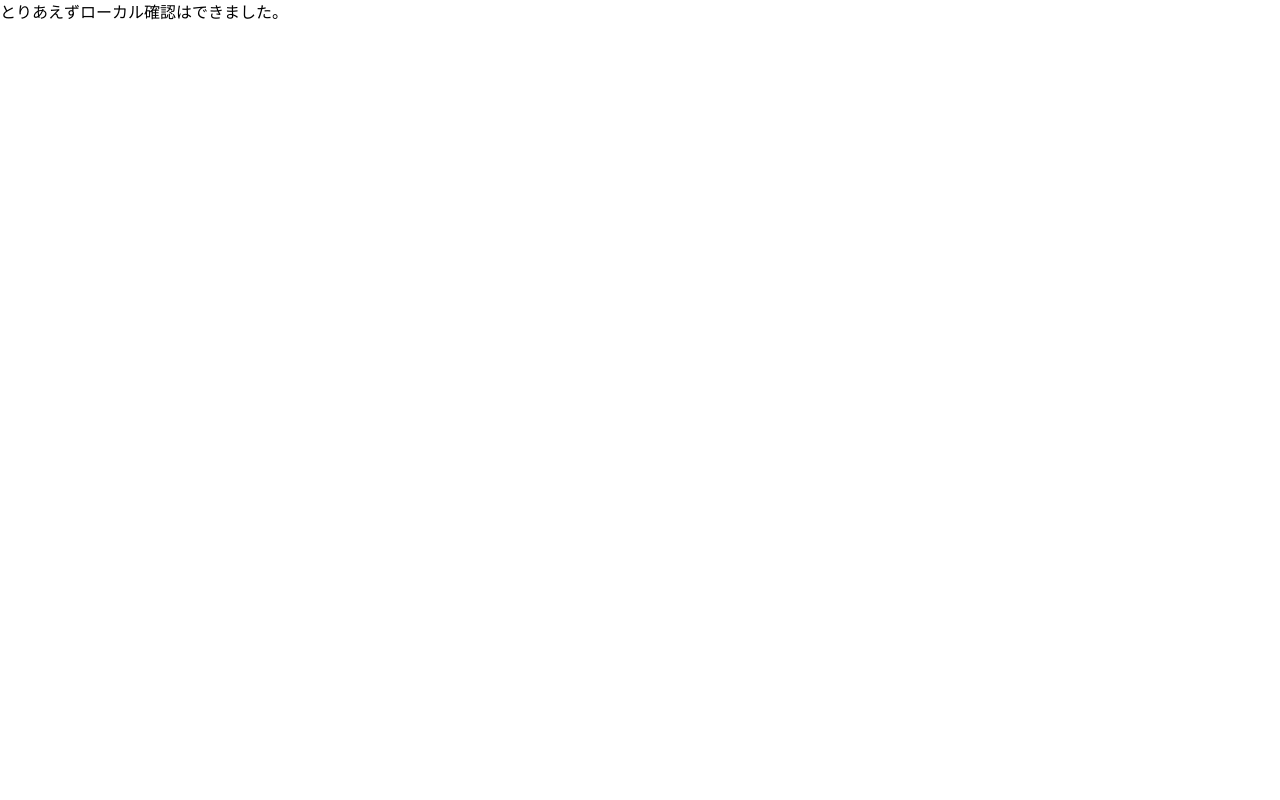
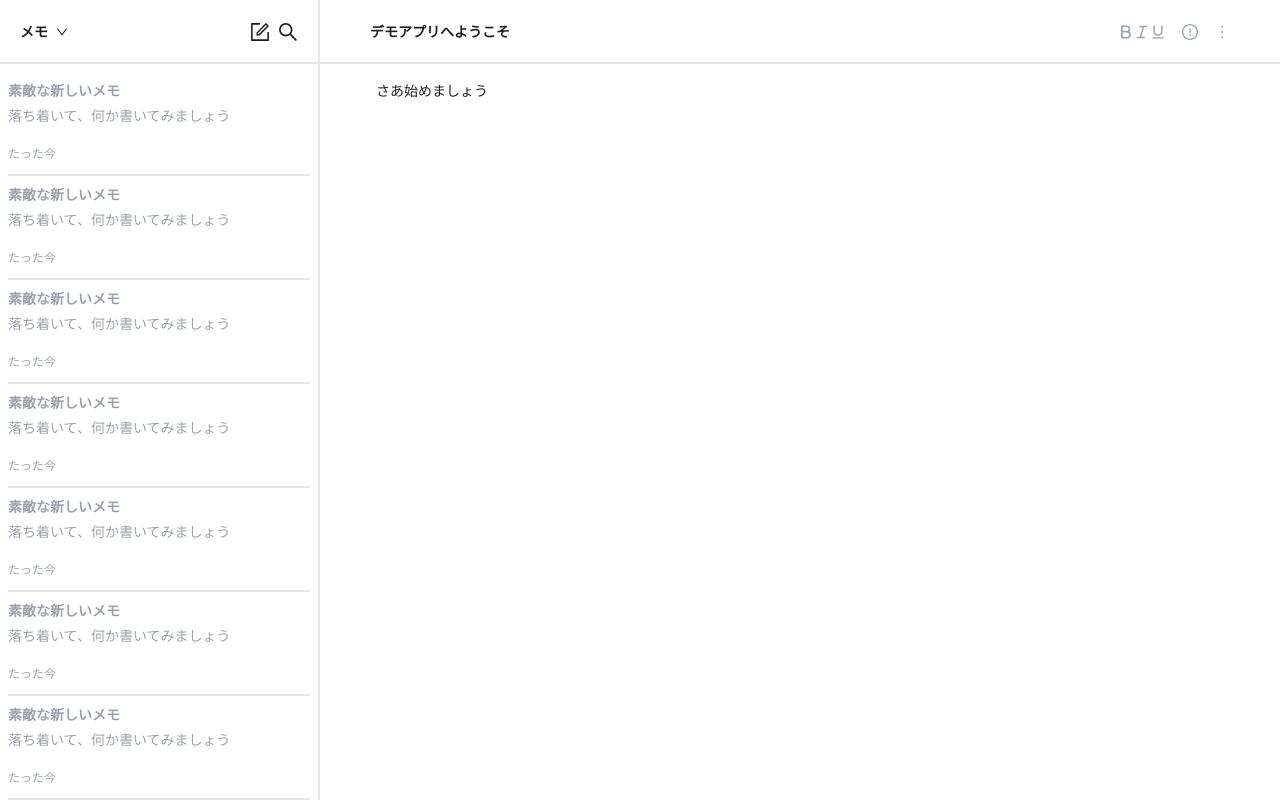
Before and after one commit to wada-mitsuki/bear-trace, a Next.js app: page / in a window 1280 px wide. Shown: the top 800 px of the page. Built offline with nearby package versions, Linux system fonts and the light colour scheme.

Commit message:
UIの未完成。挙動、未実装。

```diff
--- /dev/null
+++ b/components/base/Contents.tsx
@@ -0,0 +1,35 @@
+import {
+  BoldOutlined,
+  ExclamationCircleOutlined,
+  ItalicOutlined,
+  MoreOutlined,
+  UnderlineOutlined,
+} from '@ant-design/icons';
+import { Flex } from 'antd';
+import { Content, Header } from 'antd/lib/layout/layout';
+import React from 'react';
+
+export const Contents = () => {
+  return (
+    <Content>
+      <Header className="top-0 right-0 bg-white border-b-2 fixed top-0 left-80 min-w-96">
+        <Flex align="center" justify="space-between">
+          <Flex gap="small">
+            <p className="font-bold">デモアプリへようこそ</p>
+          </Flex>
+          <Flex className="text-base text-gray-400">
+            <BoldOutlined />
+            <ItalicOutlined />
+            <UnderlineOutlined className="mr-4" />
+            <ExclamationCircleOutlined className="mr-4" />
+            <MoreOutlined />
+          </Flex>
+        </Flex>
+      </Header>
+
+      <main className="mt-20 mx-14">
+        <div>さあ始めましょう</div>
+      </main>
+    </Content>
+  );
+};
--- /dev/null
+++ b/components/base/SideBar.tsx
@@ -0,0 +1,37 @@
+import { DownOutlined, FormOutlined, SearchOutlined } from '@ant-design/icons';
+import { Flex } from 'antd';
+import { Header } from 'antd/lib/layout/layout';
+import Sider from 'antd/lib/layout/Sider';
+import React from 'react';
+
+export const SideBar = () => {
+  return (
+    <Sider className="border-r-2" theme="light" width="320">
+      {/* サイドバーヘッダー */}
+      <Header className="border-b-2 px-5 w-80 fixed bg-white border-r-2">
+        <Flex align="center" justify="space-between">
+          <Flex gap="small">
+            <p className="font-bold">メモ</p>
+            <DownOutlined className="text-xs" />
+          </Flex>
+          <Flex className="text-xl" gap="small">
+            <FormOutlined />
+            <SearchOutlined />
+          </Flex>
+        </Flex>
+      </Header>
+      <div className="mt-20">
+        {/* サイドバーコンテンツ */}
+        {Array.from({ length: 24 }, (_, i) => (
+          <div className="m-2 border-b-2 text-gray-400" key={i}>
+            <Flex vertical align="start" gap="start">
+              <p className="font-bold text-inherit mb-1">素敵な新しいメモ</p>
+              <p className="">落ち着いて、何か書いてみましょう</p>
+              <p className="text-xs mt-5 mb-3">たった今</p>
+            </Flex>
+          </div>
+        ))}
+      </div>
+    </Sider>
+  );
+};
--- /dev/null
+++ b/components/base/index.ts
@@ -0,0 +1,2 @@
+export * from './SideBar';
+export * from './Contents';
--- a/src/pages/index.tsx
+++ b/src/pages/index.tsx
@@ -1,10 +1,14 @@
+import { Layout } from 'antd';
 import { NextPage } from 'next';
+
+import { Contents, SideBar } from '@/components/base/';
 
 const Home: NextPage = () => {
   return (
-    <>
-      <div>とりあえずローカル確認はできました。</div>
-    </>
+    <Layout className="bg-white" style={{ minHeight: '100vh' }}>
+      <SideBar />
+      <Contents />
+    </Layout>
   );
 };
 
--- a/tailwind.config.js
+++ b/tailwind.config.js
@@ -4,6 +4,7 @@ module.exports = {
     './app/**/*.{js,ts,jsx,tsx,mdx}',
     './pages/**/*.{js,ts,jsx,tsx,mdx}',
     './src/**/*.{js,ts,jsx,tsx,mdx}',
+    './components/**/*.{js,ts,jsx,tsx,mdx}',
   ],
   theme: {
     extend: {},
```
Also changed, not shown: tsconfig.json (+6 -16 lines).
